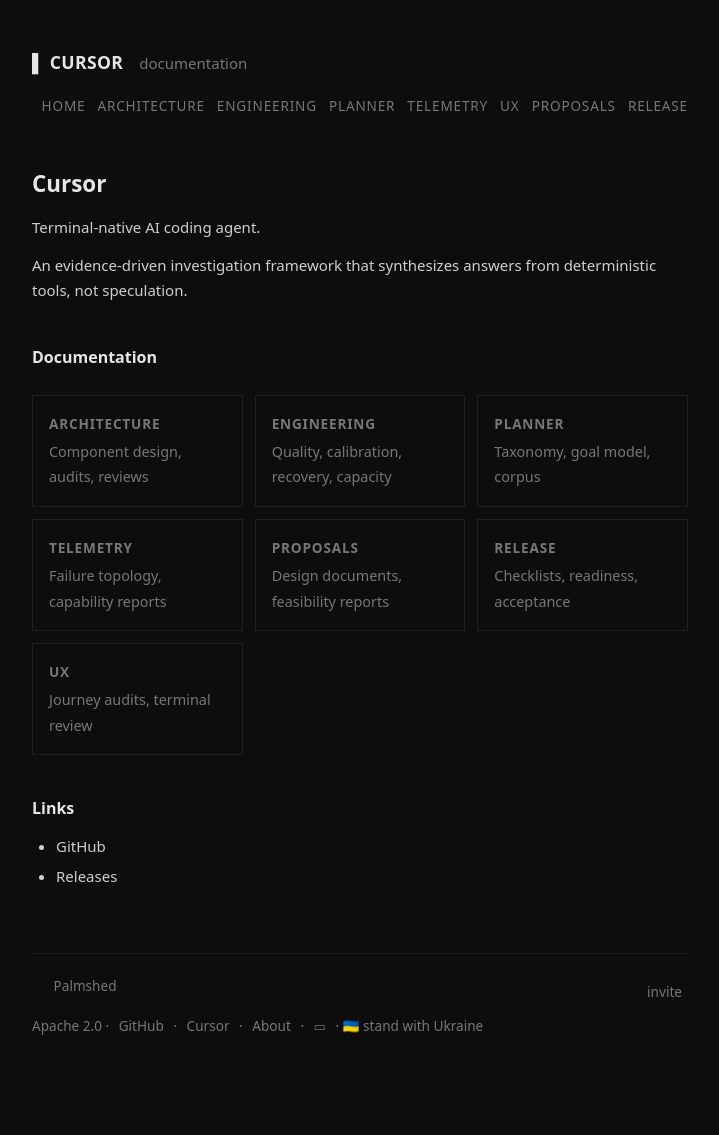
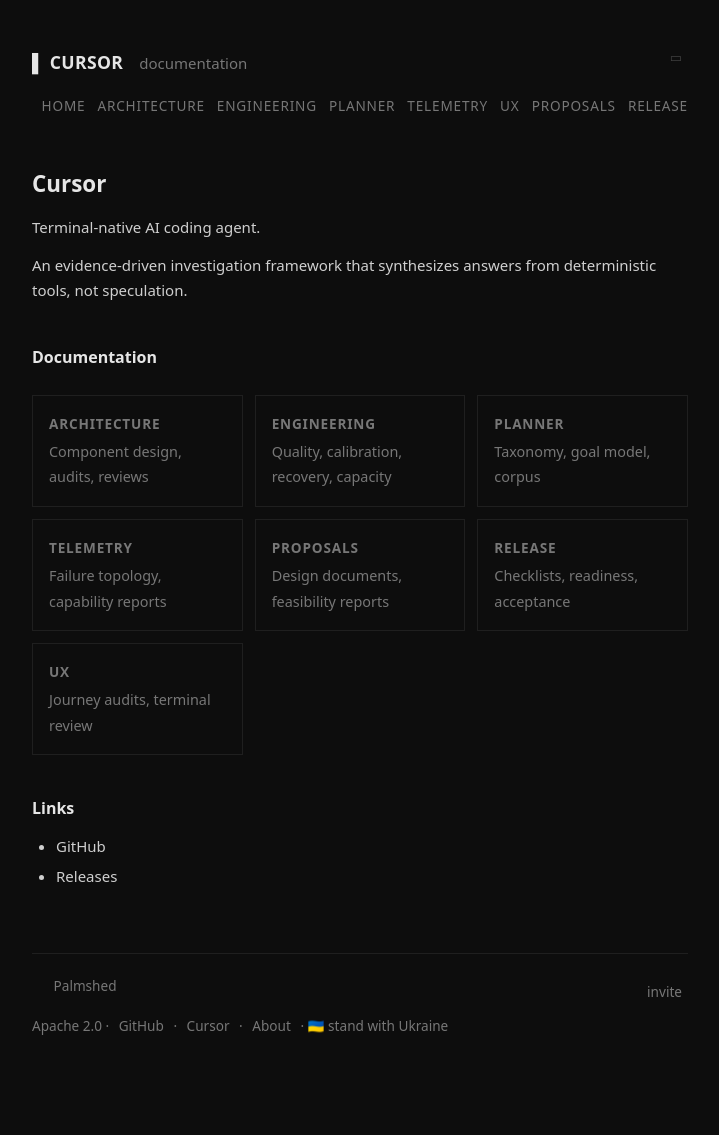
Before and after one commit to palmshed/cursor-docs, a Jekyll site: the page built from docs/index.md, in a window 1280 px wide. Shown: the whole page, without its empty margins (280-999 px from the left). Built offline with Jekyll 4.4.1, drawn with Linux system fonts in a browser that asks for light colours.

Commit message:
layout-toggle: move to header, remove border

```diff
--- a/docs/_layouts/default.html
+++ b/docs/_layouts/default.html
@@ -12,6 +12,7 @@
 <header>
   <div class="logo">▌ <a href="{{ '/' | relative_url }}" style="color:inherit;text-decoration:none">CURSOR</a></div>
   <div class="meta">documentation</div>
+  <span id="layout-toggle" title="Toggle layout">▭</span>
   <nav>
     <a href="{{ '/' | relative_url }}">Home</a>
     <a href="{{ '/architecture/' | relative_url }}">Architecture</a>
@@ -52,7 +53,6 @@
     <a href="https://github.com/bniladridas/cursor">GitHub</a> ·
     <a href="https://bniladridas.github.io/cursor/">Cursor</a> ·
     <a href="https://bniladridas.github.io/cursor/about.html">About</a> ·
-    <span class="layout-toggle" id="layout-toggle" title="Toggle layout">▭</span> ·
     🇺🇦 stand with Ukraine
   </div>
 </footer>
--- a/docs/assets/css/style.css
+++ b/docs/assets/css/style.css
@@ -35,6 +35,7 @@ header{
   align-items:baseline;
   gap:16px;
   flex-wrap:wrap;
+  position:relative;
 }
 
 .logo{
@@ -197,8 +198,8 @@ footer > div:first-child{display:flex;justify-content:space-between;}
 .dropdown.open .dropdown-menu{display:block;}
 .dropdown-menu a{display:block;padding:4px 16px;color:var(--dim);text-decoration:none;font-size:13px;margin:0;}
 .dropdown-menu a:hover{color:var(--fg);background:var(--border);}
-.layout-toggle{cursor:pointer;color:var(--dim);margin:0 6px;font-size:13px;user-select:none;}
-.layout-toggle:hover{opacity:.8;}
+#layout-toggle{position:absolute;top:0;right:0;cursor:pointer;color:var(--dim);font-size:13px;user-select:none;line-height:1;padding:3px 6px;opacity:.5;transition:opacity .15s;}
+#layout-toggle:hover{opacity:1;}
 .dropdown-trigger{color:var(--dim);margin:0 6px;}
 .dropdown-trigger:hover{opacity:.8;}
 
```
